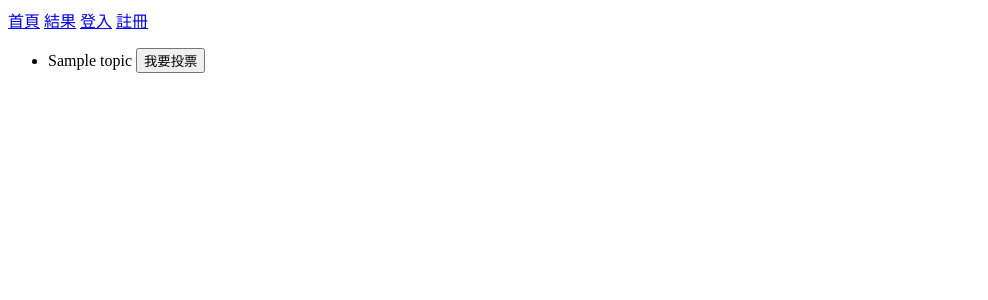
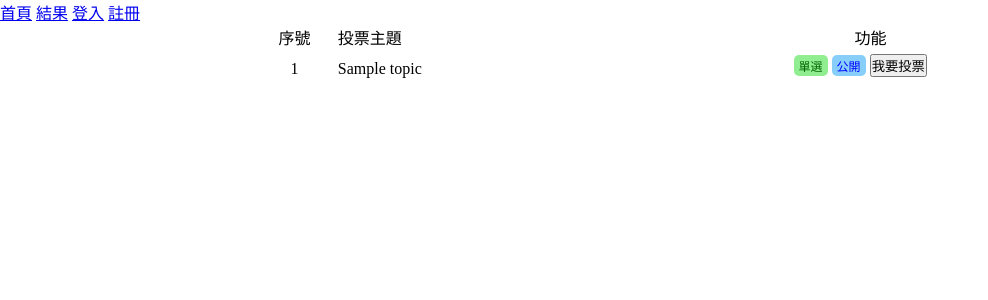
Before and after one commit to AlinaHsieh/vote, a PHP site: page / in a window 1280 px wide. Shown: the top 300 px of the page, without its empty margins (0-988 px from the left). Run offline with PHP 8.4, Linux system fonts and the light colour scheme; tables that the repository leaves empty hold one stand-in row (values such as "Sample post"); data that the repository does not hold is empty.

Commit message:
vote投票系統

```diff
--- /dev/null
+++ b/api/logout.php
@@ -0,0 +1,6 @@
+<?php include_once "../db.php";
+
+unset($_SESSION['login']);
+
+header("location:../index.php");
+?>
--- a/css/style.css
+++ b/css/style.css
@@ -23,10 +23,17 @@ main{
     margin:auto;
 }
 
-.topic-list{
+.topic-list,
+.vote-result,
+.vote-list{
     list-style-type: none;
 }
-.list-row{
+.list-row,
+.vote-option,
+.vote-option-title,
+.vote-subject,
+.vote-subject-title
+{
     display:flex;
     width:100%;
 }
@@ -56,3 +63,51 @@ main{
 .list-item:nth-child(5){
     width:25%;
 }
+
+.vote-option{
+    align-items:center;
+}
+.vote-item{
+    padding:5px;
+    line-height: 20px;
+}
+.vote-item:nth-child(1){
+    width:10%;
+    text-align:center;
+}
+.vote-item:nth-child(2){
+    width:60%;
+}
+.vote-item:nth-child(3){
+    width:20%;
+    text-align:center;
+}
+.vote-option-title .vote-item{
+    text-align: center;
+}
+
+/*單多選的按鈕美化*/
+.type-info{
+    padding:2px 5px;
+    border-radius:5px;
+    background:lightgreen;
+    color:darkgreen;
+    border:0;
+    font-size:12px;
+}
+.vip-login{
+    padding:2px 5px;
+    border-radius:5px;
+    background:rgb(248, 227, 33);
+    color:rgb(194, 133, 1);
+    border:0;
+    font-size:12px;
+}
+.normal{
+    padding:2px 5px;
+    border-radius:5px;
+    background:lightskyblue;
+    color:blue;
+    border:0;
+    font-size:12px;
+}
--- a/db.php
+++ b/db.php
@@ -1,4 +1,6 @@
 <?php
 $dsn="mysql:host=localhost;charset=utf8;dbname=vote";
 $pdo=new PDO($dsn, 'root', '');
+
+session_start();
 ?>
--- a/front/list.php
+++ b/front/list.php
@@ -1,15 +1,44 @@
-<ul>
+<ul class="vote-list">
+    <div class="vote-subject-title">
+        <div class="vote-item">序號</div>
+        <div class="vote-item">投票主題</div>
+        <div class="vote-item">功能</div>
+    </div>
 <?php
 $sql="select * from `topics`";
 $rows=$pdo->query($sql)->fetchAll();
-foreach($rows as $row){
+foreach($rows as $idx => $row){
 ?>
-<li>
-    <?=$row['subject'];?>
-    <button onclick="location.href='?do=vote&id=<?=$row['id']?>'">我要投票</button>
+<li class="vote-subject">
+    <div class="vote-item"><?=$idx+1;?></div>
 
+    <div class="vote-item"><?=$row['subject'];?></div>
+    <div>
+        <button class="type-info">
+            <?php
+                switch($row['type']){
+                    case 1:
+                        echo "單選";
+                    break;
+                    case 2:
+                        echo "多選";
+                    break;
+                }
+            ?>
+        </button>
+        <?php
+            if($row['login']==1){
+                echo "<button class='vip-login'>";
+                echo "會員限定";
+            }else{
+                echo "<button class='normal' >";
+                echo "公開";
+            }
+        ?>
+        </button>
+        <button onclick="location.href='?do=vote&id=<?=$row['id'];?>'">我要投票</button>
+    </div>
 </li>
-
 <?php
 }
 ?>
--- a/index.php
+++ b/index.php
@@ -6,13 +6,24 @@
     <meta http-equiv="X-UA-Compatible" content="IE=edge">
     <meta name="viewport" content="width=device-width, initial-scale=1.0">
     <title>驚奇投票所</title>
+    <link rel="stylesheet" href="./css/style.css">
 </head>
 <body>
 <header>
     <a href="index.php">首頁</a>
-    <a href="index.php?do=result">結果</a>
-    <a href="index.php?do=login">登入</a>
-    <a href="index.php?do=reg">註冊</a>
+    <a href="index.php?do=result_list">結果</a>
+    <?php
+    if(!isset($_SESSION['login'])){
+    ?>
+        <a href="index.php?do=login">登入</a>
+        <a href="index.php?do=reg">註冊</a>
+    <?php
+    }else{
+    ?>
+        <a href="./api/logout.php">登出</a>
+    <?php
+    }
+    ?>
 </header>
 <main>
 
@@ -25,7 +36,7 @@ $file="./front/".$do.".php";
 if(file_exists($file)){
     include $file;
 }else{
-    include"./front/list.php";
+    include "./front/list.php";
 }
 ?>
 
```
Also changed, not shown: api/login.php (added, +12 -0 lines), api/reg.php (added, +18 -0 lines), api/vote.php (+18 -3 lines), front/login.php (+22 -0 lines), front/reg.php (+35 -0 lines), front/result.php (+29 -0 lines), front/result_list.php (added, +34 -0 lines), front/vote.php (+14 -5 lines).
